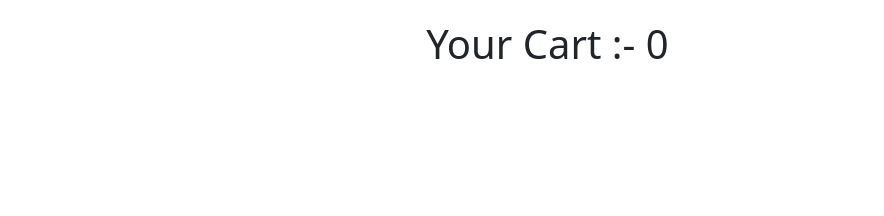
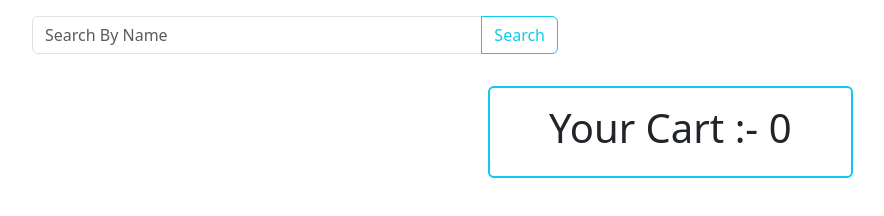
Before and after one commit to Md-Mansor/STD-JS-Project, a website: page index.html in a window 1280 px wide. Shown: the whole page, without its empty margins (345-1229 px from the left). Drawn offline with nearby package versions, Linux system fonts and the light colour scheme; no server answers.

Commit message:
Search By Name Implimanted

```diff
--- a/index.html
+++ b/index.html
@@ -9,13 +9,21 @@
     <link rel="stylesheet" href="node_modules/bootstrap/dist/css/bootstrap.min.css">
 </head>
 
-<body>
+<body class="container">
+    <header class="w-50 mx-auto p-3">
+        <div class="input-group mb-3">
+            <input type="text" id="search-field" class="form-control" placeholder="Search By Name"
+                aria-label="Recipient's username" aria-describedby="button-addon2">
+            <button class="btn btn-outline-info" type="button" id="search-button">Search</button>
+        </div>
+    </header>
+    <main>
         <div class="mainContainer">
             <div class="drinkContainer" id="drinkData">
 
             </div>
 
-        <div class="cartContainer">
+            <div class="cartContainer border border-2 border-info p-3 rounded">
                 <h1>Your Cart :- <span id="totalItem">0</span></h1>
                 <div id="cartData" class="cartData">
 
@@ -38,7 +46,7 @@
                 </div>
             </div>
         </div>
-
+    </main>
     <script src="node_modules/bootstrap/dist/js/bootstrap.bundle.min.js"></script>
     <script src="script.js"></script>
 </body>
--- a/script.js
+++ b/script.js
@@ -26,6 +26,26 @@ const showData = (drinkData) => {
         container.appendChild(div);
     });
 }
+
+const searchInput = document.getElementById("search-field");
+const searchButton = document.getElementById("search-button");
+
+searchButton.addEventListener("click", () => {
+    const searchValue = searchInput.value;
+
+    fetch(`https://www.thecocktaildb.com/api/json/v1/1/search.php?s=${searchValue}`)
+        .then(response => response.json())
+        .then(data => {
+            if (data.drinks) {
+                showData(data.drinks);
+            } else {
+                alert("No results found!");
+                searchInput.value = "";
+            }
+        })
+});
+
+
 let cartCount = 0;
 const handleAddToCart = (name, image) => {
 
--- a/style.css
+++ b/style.css
@@ -1,9 +1,3 @@
-body {
-  display: flex;
-  justify-content: center;
-  padding: 20px 0;
-  height: 100vh;
-}
 .drinks {
   background-color: #fff;
   border: 1px solid #ddd;
```
Lines whose indentation alone changed are shown as unchanged.
